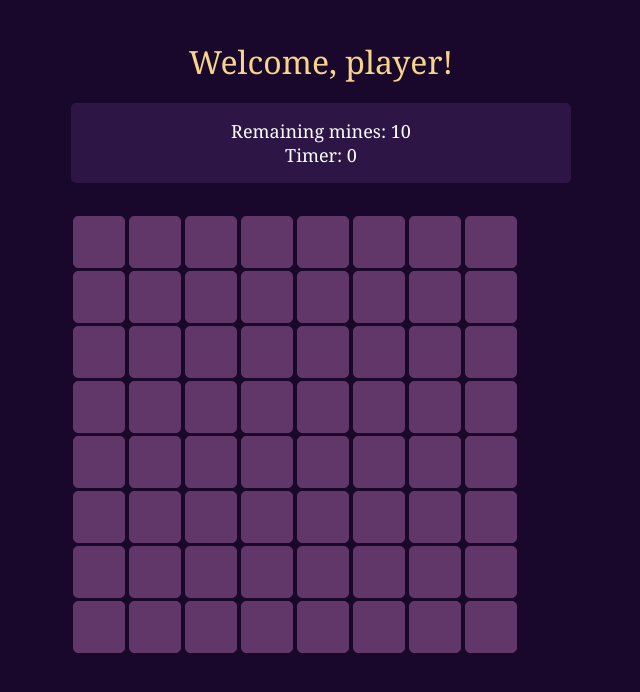
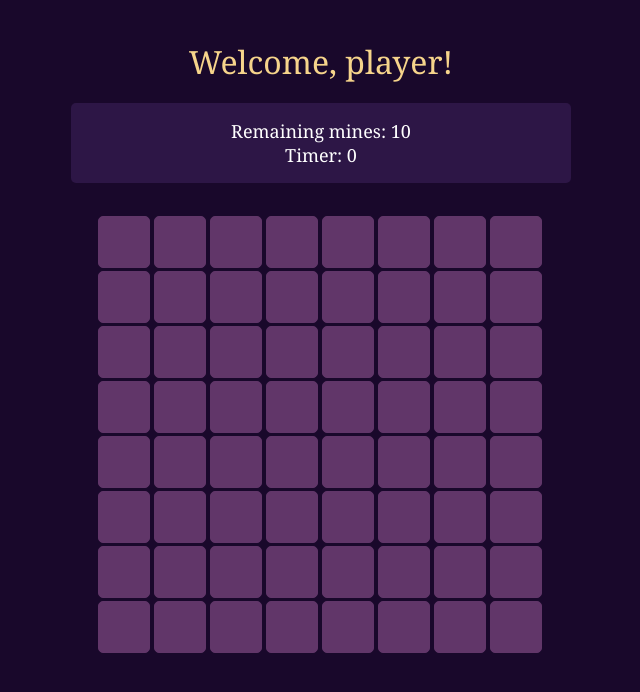
Before and after one commit to ashiulop/minesweeper_ttj, a React (Create React App) app in the folder minesweepergrid/: page / in a window 1280 px wide. Shown: the top 692 px of the page, without its empty margins (319-959 px from the left). Built offline with nearby package versions, Linux system fonts and the light colour scheme.

Commit message:
another one

```diff
--- a/minesweepergrid/src/App.css
+++ b/minesweepergrid/src/App.css
@@ -17,9 +17,16 @@ body {
   align-items: center;
 }
 
+.board{
+  display: flex;
+  justify-content: center;
+  align-items: center;
+  flex-direction: column;
+}
+
 .board-container{
-  width: 100%;
-  height: 100%;
+  width: calc(100% - 50px);
+  min-height: 500px;;
 }
 
 .game {
```
